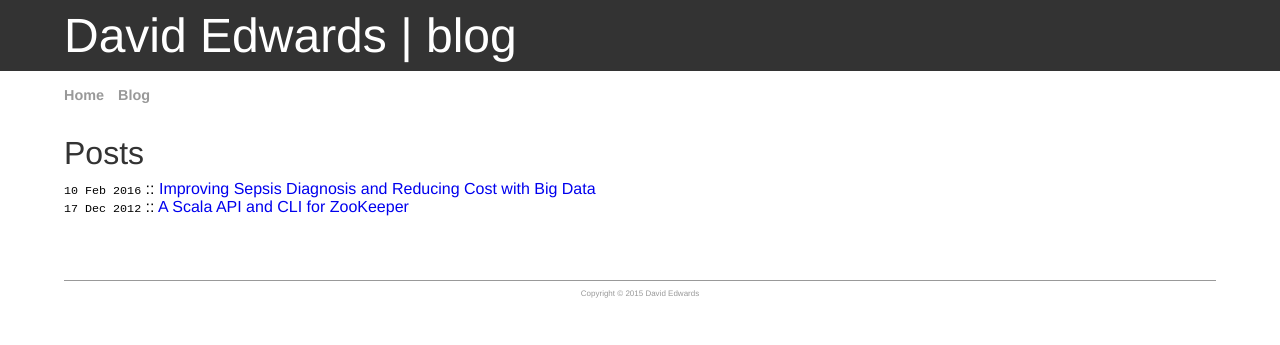
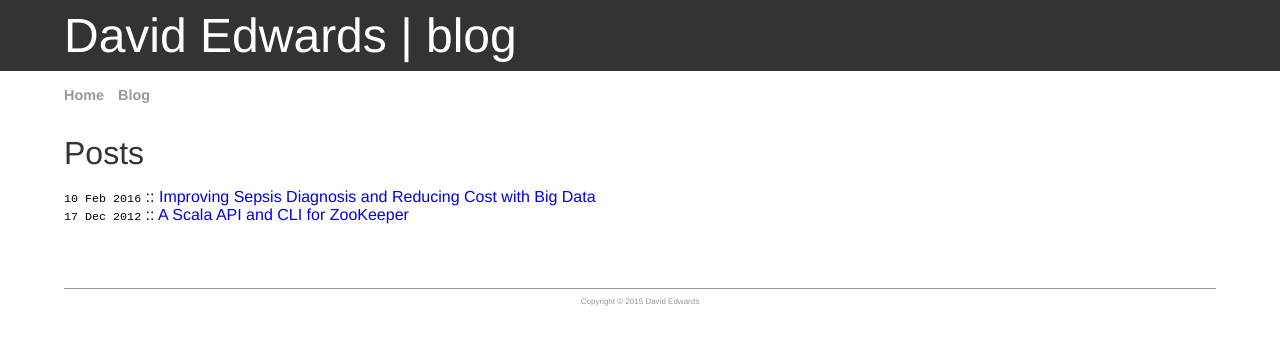
Before and after one commit to davidledwards/davidledwards.github.io, a Jekyll site: the page built from blog/index.html, in a window 1280 px wide. Shown: the top 345 px of the page. Built offline with Jekyll 4.4.1, drawn with Linux system fonts in a browser that asks for light colours.

Commit message:
play around with margins some more

```diff
--- a/css/main.css
+++ b/css/main.css
@@ -84,7 +84,8 @@ a {
 ul.posts {
   margin: 0.5em 0 0;
   margin: 0.5rem 0 0;
-  padding: 0;
+  padding: 0.5em 0 0;
+  padding: 0.5rem 0 0;
 }
 
 ul.posts li {
```
